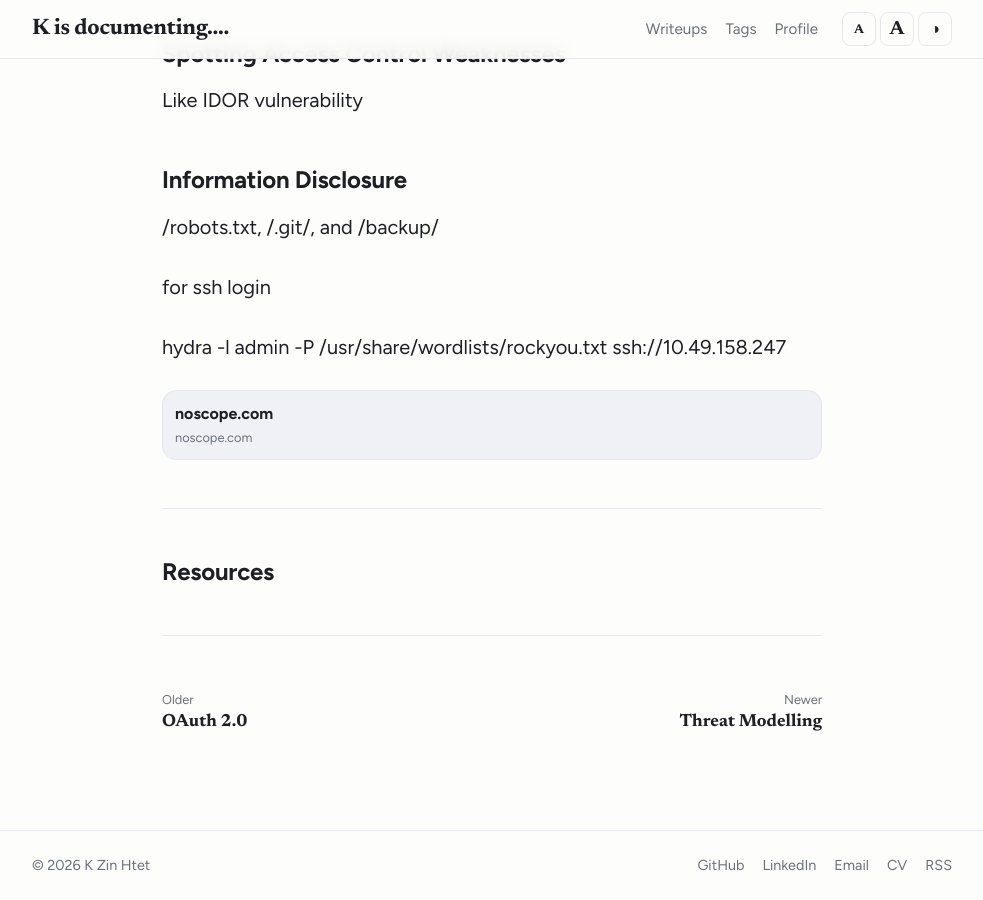
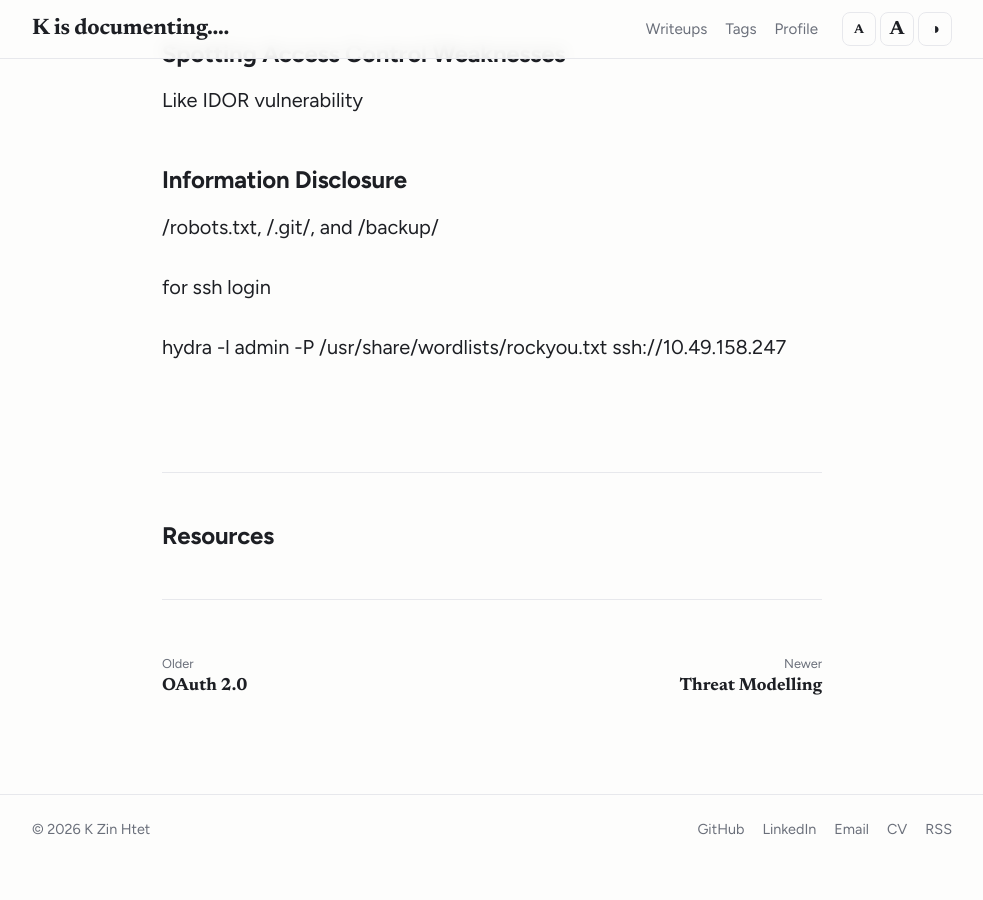
Before and after one commit to cloudskim/cloudskim.github.io, a Jekyll site: the page built from _posts/2026-10-17-my-notes.md, in a window 1280 px wide and 900 px high, scrolled down 1638 px. Shown: the whole window, without its empty margins (148-1131 px from the left). Built offline with Jekyll 4.4.1, drawn with Linux system fonts in a browser that asks for light colours; after the commit the page ends 2502 px from its top, so only the background shows below that.

Commit message:
Update _posts/2026-10-17-my-notes.md (via Pages CMS)

```diff
--- a/_posts/2026-10-17-my-notes.md
+++ b/_posts/2026-10-17-my-notes.md
@@ -41,9 +41,9 @@ for ssh login
 
 hydra -l admin -P /usr/share/wordlists/rockyou.txt ssh://10.49.158.247
 
-[https://www.noscope.com/blog/cve-2026-35482-noscope-alf-rce](https://www.noscope.com/blog/cve-2026-35482-noscope-alf-rce)
 
 
+&nbsp;
 
 ---
 
```
